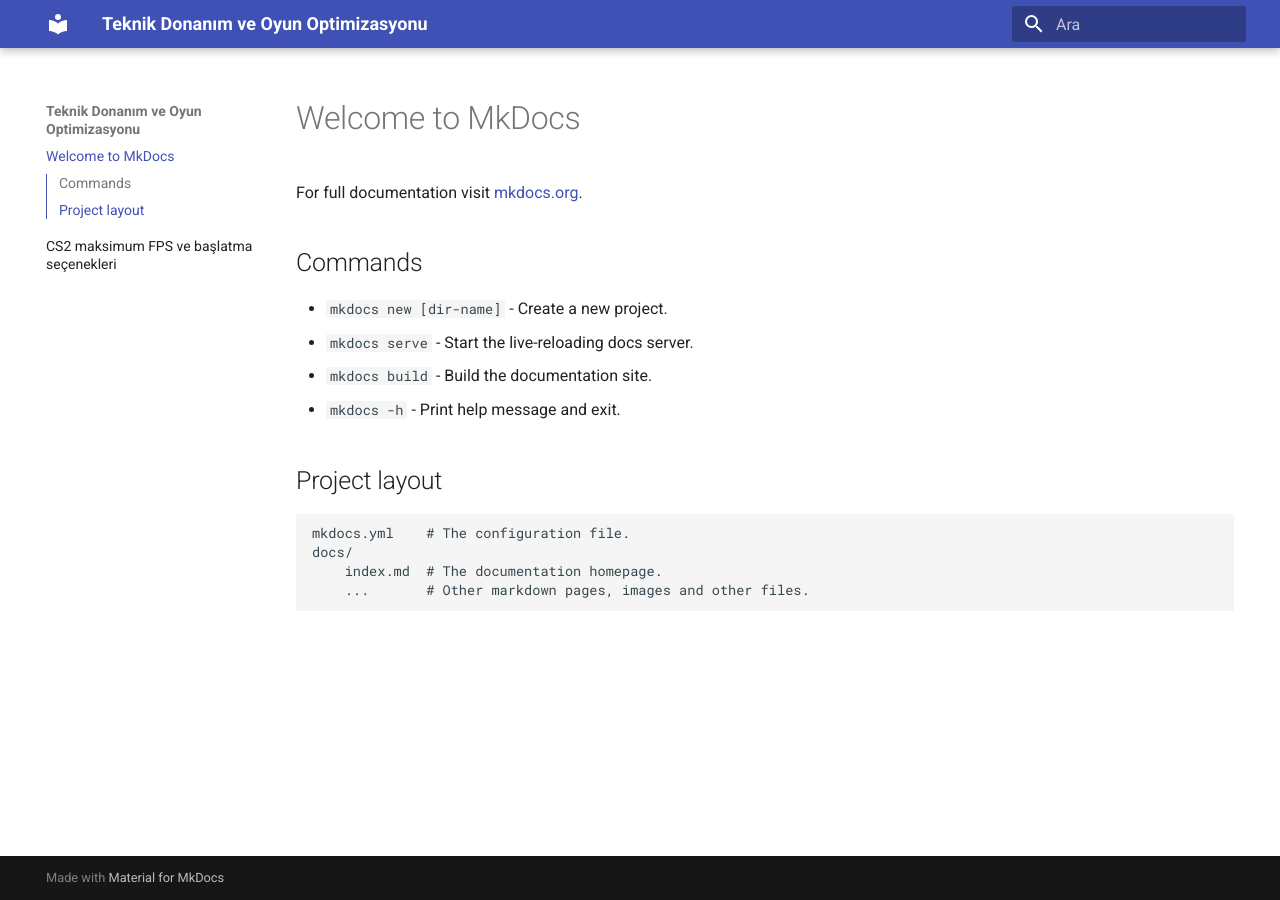
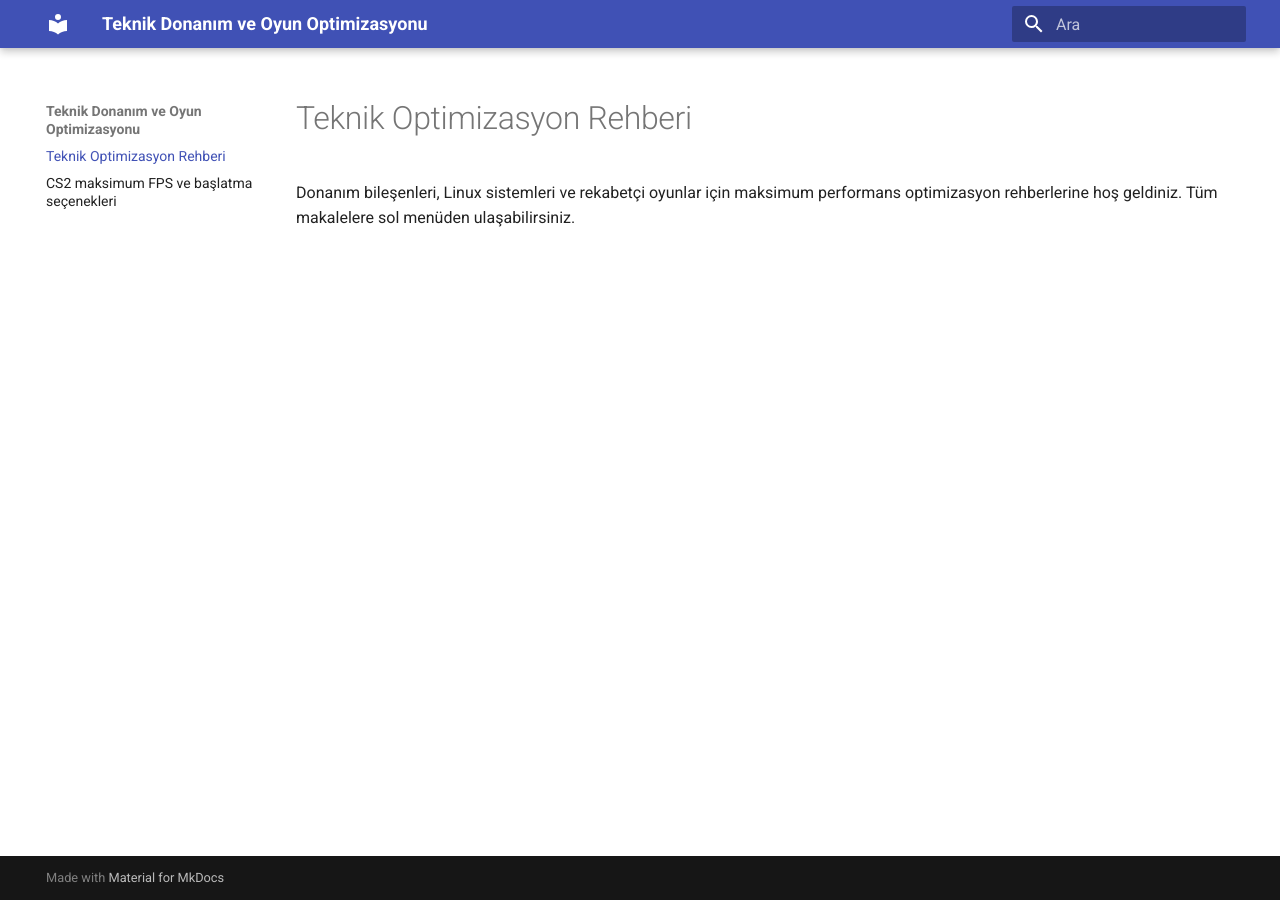
Before and after one commit to KdRKdnZ/pseo_optimizasyon, an MkDocs documentation site: the page built from docs/index.md, in a window 1280 px wide. Built offline with MkDocs 1.6.1 and Material for MkDocs 9.7.7, drawn with Linux system fonts in a browser that asks for light colours.

Commit message:
Ana sayfa (index.md) oluşturuldu

```diff
--- a/docs/index.md
+++ b/docs/index.md
@@ -1,17 +1,3 @@
-# Welcome to MkDocs
+# Teknik Optimizasyon Rehberi
 
-For full documentation visit [mkdocs.org](https://www.mkdocs.org).
-
-## Commands
-
-* `mkdocs new [dir-name]` - Create a new project.
-* `mkdocs serve` - Start the live-reloading docs server.
-* `mkdocs build` - Build the documentation site.
-* `mkdocs -h` - Print help message and exit.
-
-## Project layout
-
-    mkdocs.yml    # The configuration file.
-    docs/
-        index.md  # The documentation homepage.
-        ...       # Other markdown pages, images and other files.
+Donanım bileşenleri, Linux sistemleri ve rekabetçi oyunlar için maksimum performans optimizasyon rehberlerine hoş geldiniz. Tüm makalelere sol menüden ulaşabilirsiniz.
```
